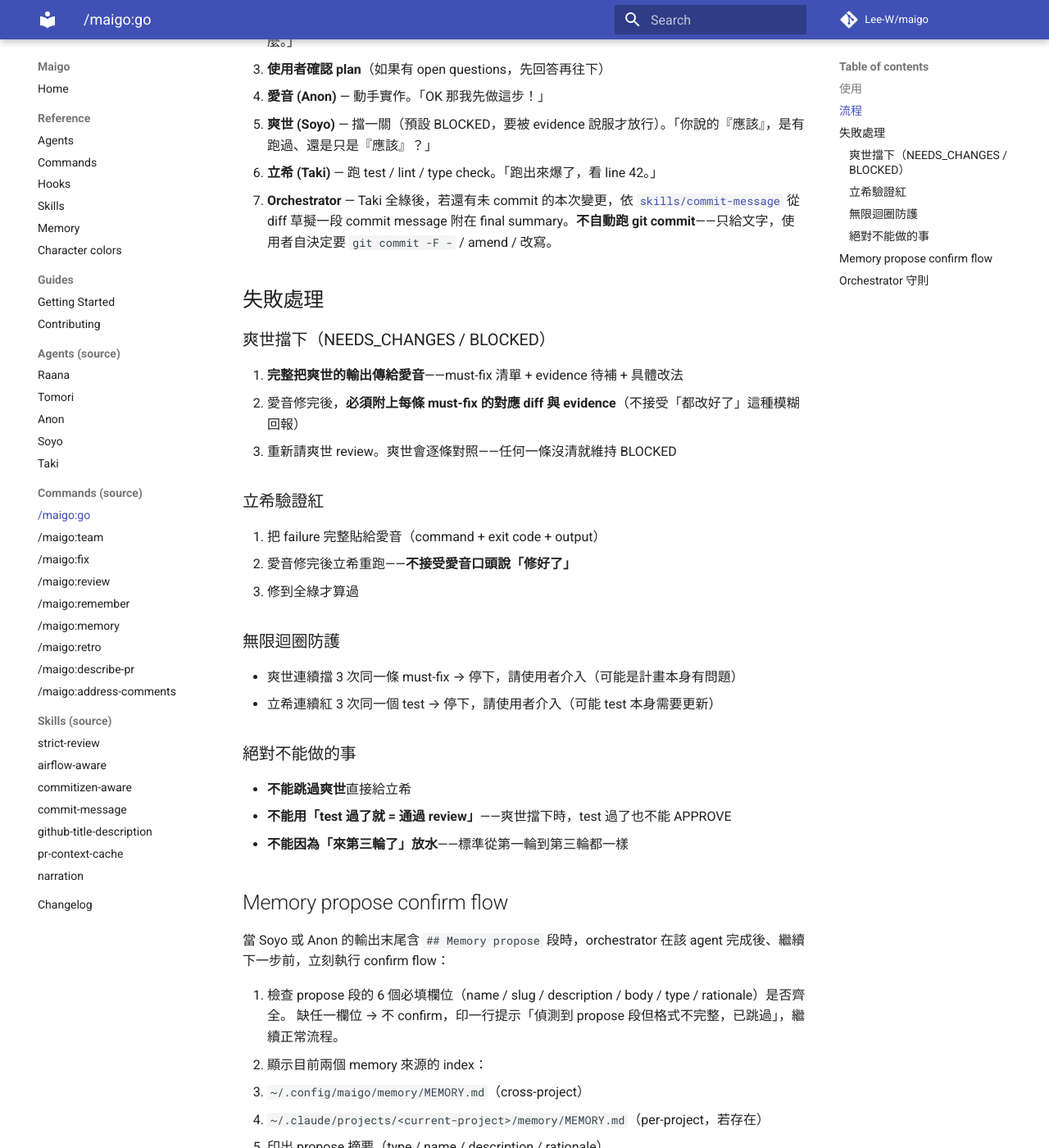
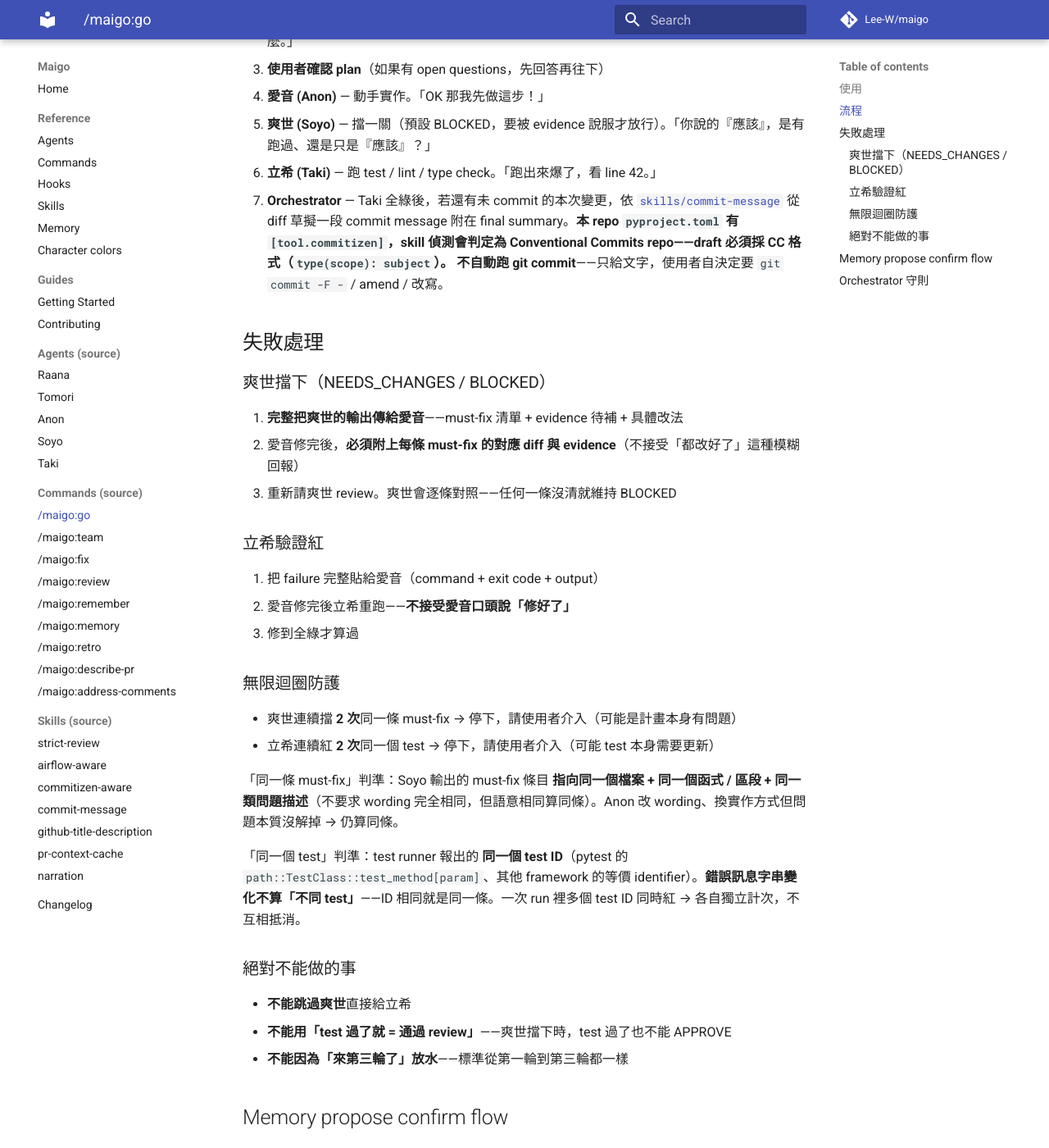
Before and after one commit to Lee-W/maigo, an MkDocs documentation site: the page built from docs/commands/go.md, in a window 1280 px wide and 1400 px high, scrolled down 2096 px. Shown: the whole window at 82% size. Built offline with MkDocs 1.6.1 and Material for MkDocs 9.7.7, drawn with Linux system fonts in a browser that asks for light colours; comment, search, counter and statistics services are not loaded.

Commit message:
docs(commands): tighten retry limit to 2 and clarify same-item criteria
Lower the Soyo/Taki retry ceiling from 3 to 2 across all commands
(go, fix, team, address-comments) and narration skill. Add explicit
same must-fix and same test-ID criteria to prevent orchestrators from
treating minor wording variants as new attempts.

Also annotate go, fix, team, and address-comments with the fact that
this repo uses Conventional Commits, so commit draft instructions are
unambiguous without having to trace back to the commit-message skill.

```diff
--- a/commands/go.md
+++ b/commands/go.md
@@ -24,7 +24,7 @@ description: MyGO!!!!! 跑一遍——樂奈先看、燈寫計畫、愛音動手
 4. **愛音 (Anon)** — 動手實作。「OK 那我先做這步！」
 5. **爽世 (Soyo)** — 擋一關（預設 BLOCKED，要被 evidence 說服才放行）。「你說的『應該』，是有跑過、還是只是『應該』？」
 6. **立希 (Taki)** — 跑 test / lint / type check。「跑出來爆了，看 line 42。」
-7. **Orchestrator** — Taki 全綠後，若還有未 commit 的本次變更，依 [`skills/commit-message`](https://github.com/Lee-W/maigo/blob/main/skills/commit-message/SKILL.md) 從 diff 草擬一段 commit message 附在 final summary。**不自動跑 git commit**——只給文字，使用者自決定要 `git commit -F -` / amend / 改寫。
+7. **Orchestrator** — Taki 全綠後，若還有未 commit 的本次變更，依 [`skills/commit-message`](https://github.com/Lee-W/maigo/blob/main/skills/commit-message/SKILL.md) 從 diff 草擬一段 commit message 附在 final summary。**本 repo `pyproject.toml` 有 `[tool.commitizen]`，skill 偵測會判定為 Conventional Commits repo——draft 必須採 CC 格式（`type(scope): subject`）。** **不自動跑 git commit**——只給文字，使用者自決定要 `git commit -F -` / amend / 改寫。
 
 ## 失敗處理
 
@@ -42,8 +42,12 @@ description: MyGO!!!!! 跑一遍——樂奈先看、燈寫計畫、愛音動手
 
 ### 無限迴圈防護
 
-- 爽世連續擋 3 次同一條 must-fix → 停下，請使用者介入（可能是計畫本身有問題）
-- 立希連續紅 3 次同一個 test → 停下，請使用者介入（可能 test 本身需要更新）
+- 爽世連續擋 **2 次**同一條 must-fix → 停下，請使用者介入（可能是計畫本身有問題）
+- 立希連續紅 **2 次**同一個 test → 停下，請使用者介入（可能 test 本身需要更新）
+
+「同一條 must-fix」判準：Soyo 輸出的 must-fix 條目 **指向同一個檔案 + 同一個函式 / 區段 + 同一類問題描述**（不要求 wording 完全相同，但語意相同算同條）。Anon 改 wording、換實作方式但問題本質沒解掉 → 仍算同條。
+
+「同一個 test」判準：test runner 報出的 **同一個 test ID**（pytest 的 `path::TestClass::test_method[param]`、其他 framework 的等價 identifier）。**錯誤訊息字串變化不算「不同 test」**——ID 相同就是同一條。一次 run 裡多個 test ID 同時紅 → 各自獨立計次，不互相抵消。
 
 ### 絕對不能做的事
 
```
Also changed, not shown: commands/address-comments.md (+2 -2 lines), commands/fix.md (+2 -2 lines), commands/team.md (+2 -2 lines), skills/narration/SKILL.md (+1 -1 lines).
